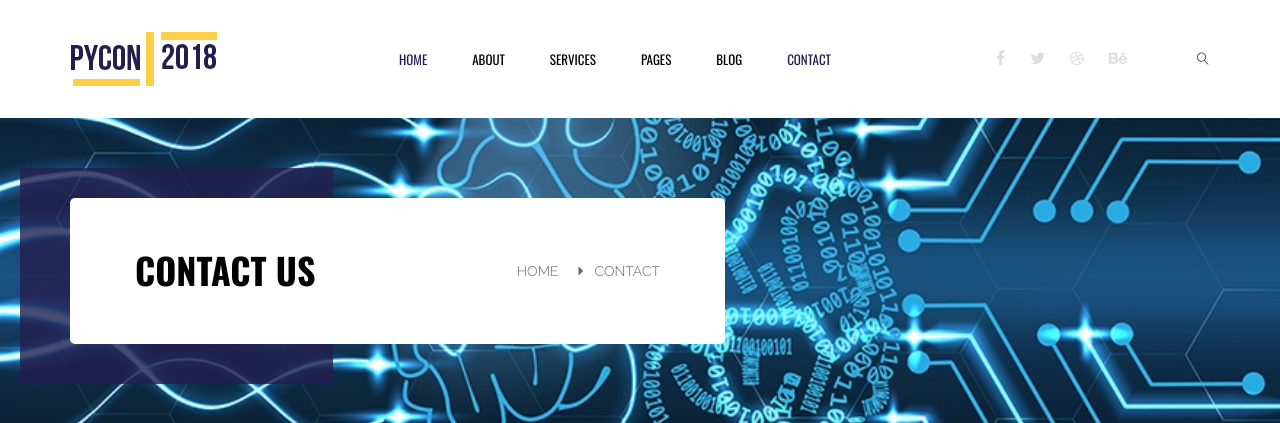
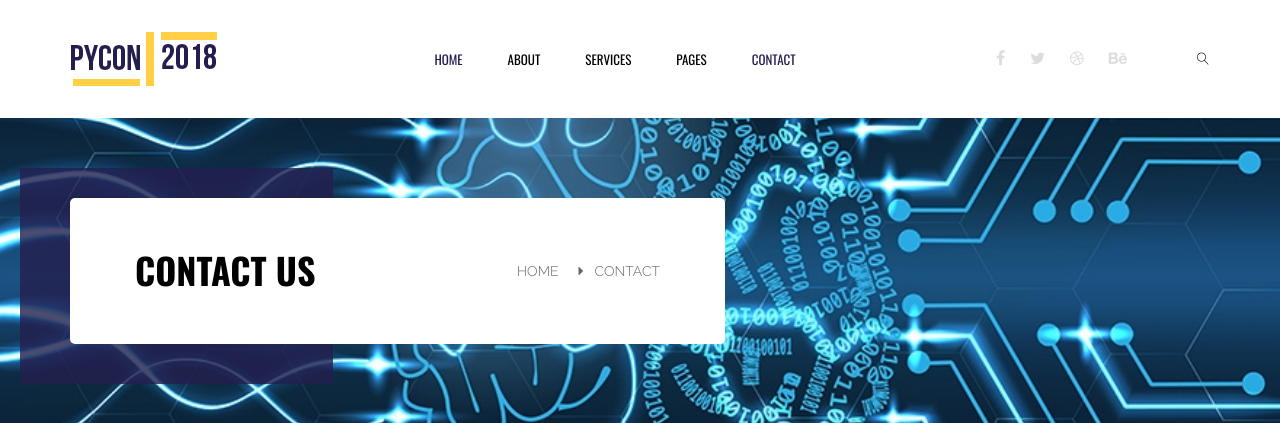
Before and after one commit to Princr/PyCon-Workshop-ML-2018, a Node server app: page /contact in a window 1280 px wide. Shown: the top 423 px of the page. Run offline with Node 20, Linux system fonts and the light colour scheme; some libraries are stand-ins or nearby versions.

Commit message:
nav bar fix

```diff
--- a/views/contact.ejs
+++ b/views/contact.ejs
@@ -45,13 +45,7 @@
 										<li class="nav-item"><a class="nav-link" href="/portfolio/details">Portfolio Details</a>
 									</ul>
 								</li>
-								<li class="nav-item submenu dropdown">
-									<a href="#" class="nav-link dropdown-toggle" data-toggle="dropdown" role="button" aria-haspopup="true" aria-expanded="false">Blog</a>
-									<ul class="dropdown-menu">
-										<li class="nav-item"><a class="nav-link" href="blog.html">Blog</a></li>
-										<li class="nav-item"><a class="nav-link" href="single-blog.html">Blog Details</a></li>
-									</ul>
-								</li>
+
 								<li class="nav-item active"><a class="nav-link" href="contact.html">Contact</a></li>
 							</ul>
 							<ul class="nav navbar-nav navbar-right">
```
Also changed, not shown: views/portfolio-details.ejs (+1 -7 lines), views/portfolio.ejs (+1 -7 lines), views/service.ejs (+1 -7 lines).
